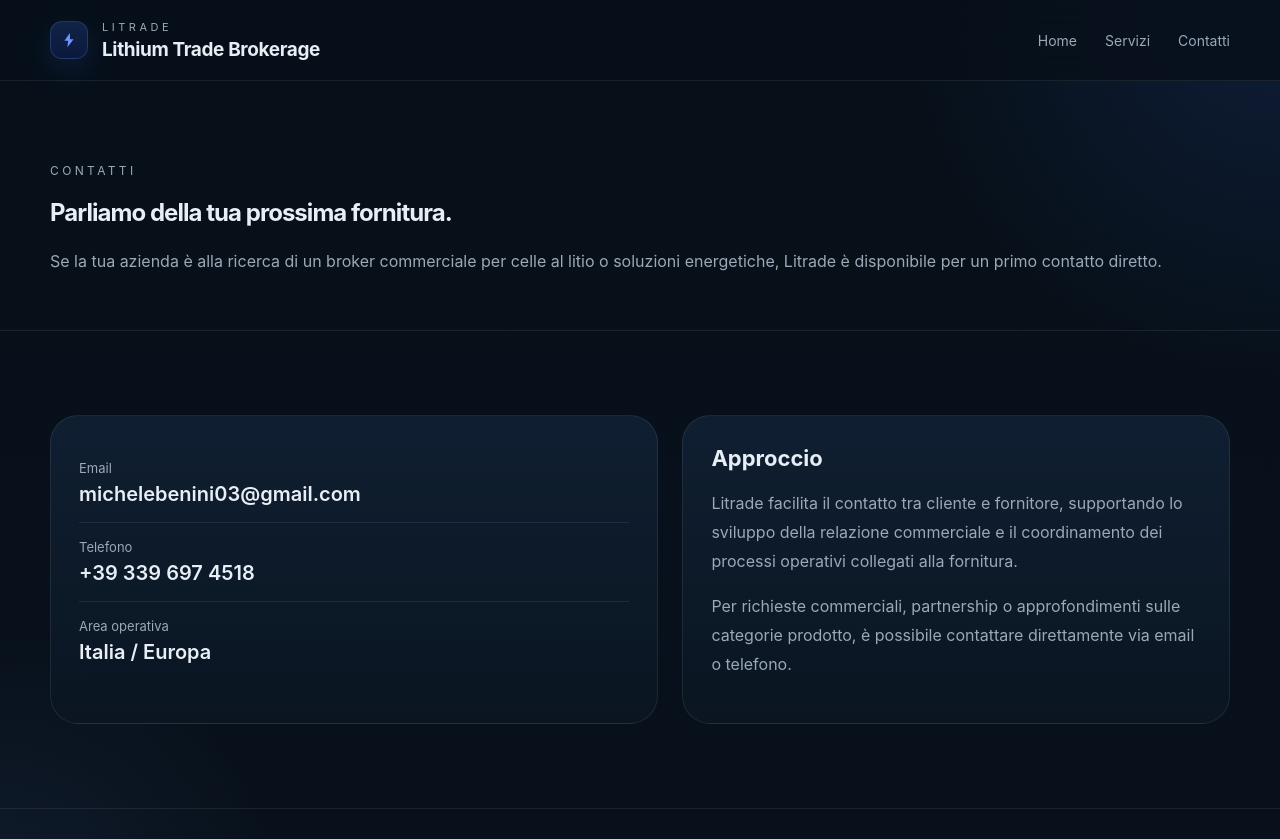
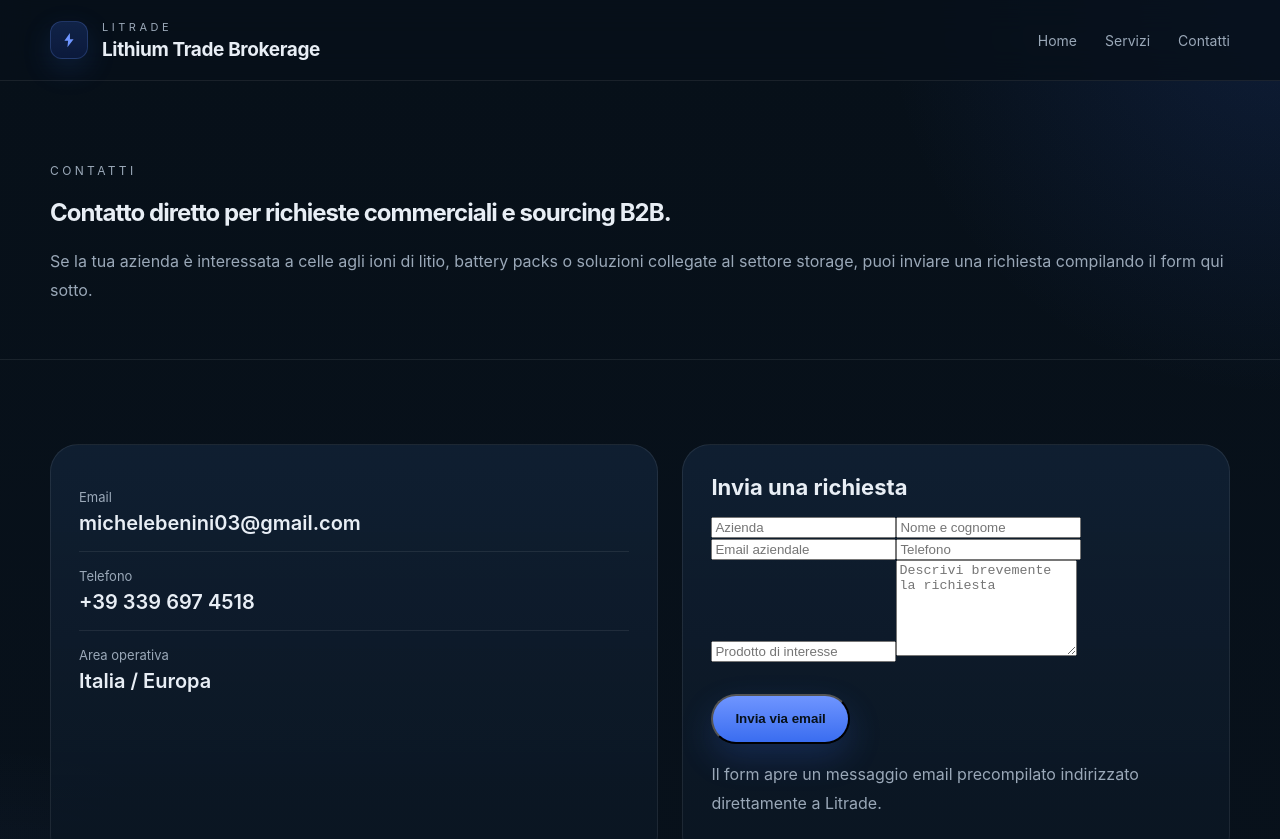
Before and after one commit to LitradeEU/Litrade-site, a Next.js app: page /contatti in a window 1280 px wide. Shown: the top 839 px of the page. Built offline with nearby package versions, Linux system fonts and the light colour scheme.

Commit message:
Update contatti.js

```diff
--- a/pages/contatti.js
+++ b/pages/contatti.js
@@ -1,15 +1,51 @@
+import { useState } from "react";
 import Layout from "../components/Layout";
 
 export default function Contatti() {
+  const [form, setForm] = useState({
+    company: "",
+    name: "",
+    email: "",
+    phone: "",
+    interest: "",
+    message: "",
+  });
+
+  const handleChange = (e) => {
+    const { name, value } = e.target;
+    setForm((prev) => ({ ...prev, [name]: value }));
+  };
+
+  const buildMailto = () => {
+    const subject = encodeURIComponent(`Richiesta contatto sito Litrade - ${form.company || form.name || "Azienda"}`);
+    const body = encodeURIComponent(
+      `Azienda: ${form.company}
+` +
+      `Nome: ${form.name}
+` +
+      `Email: ${form.email}
+` +
+      `Telefono: ${form.phone}
+` +
+      `Interesse: ${form.interest}
+
+` +
+      `Messaggio:
+${form.message}`
+    );
+
+    window.location.href = `mailto:michelebenini03@gmail.com?subject=${subject}&body=${body}`;
+  };
+
   return (
     <Layout>
       <section className="page-hero">
         <div className="container">
           <div className="eyebrow">Contatti</div>
-          <h1>Parliamo della tua prossima fornitura.</h1>
+          <h1>Contatto diretto per richieste commerciali e sourcing B2B.</h1>
           <p>
-            Se la tua azienda è alla ricerca di un broker commerciale per celle al litio o soluzioni energetiche,
-            Litrade è disponibile per un primo contatto diretto.
+            Se la tua azienda è interessata a celle agli ioni di litio, battery packs o soluzioni collegate al settore storage,
+            puoi inviare una richiesta compilando il form qui sotto.
           </p>
         </div>
       </section>
@@ -31,14 +67,21 @@ export default function Contatti() {
             </div>
           </div>
 
-          <div className="card">
-            <h3>Approccio</h3>
-            <p>
-              Litrade facilita il contatto tra cliente e fornitore, supportando lo sviluppo della relazione commerciale
-              e il coordinamento dei processi operativi collegati alla fornitura.
-            </p>
+          <div className="card form-card">
+            <h3>Invia una richiesta</h3>
+            <div className="form-grid">
+              <input name="company" placeholder="Azienda" value={form.company} onChange={handleChange} />
+              <input name="name" placeholder="Nome e cognome" value={form.name} onChange={handleChange} />
+              <input name="email" placeholder="Email aziendale" value={form.email} onChange={handleChange} />
+              <input name="phone" placeholder="Telefono" value={form.phone} onChange={handleChange} />
+              <input name="interest" placeholder="Prodotto di interesse" value={form.interest} onChange={handleChange} className="full" />
+              <textarea name="message" placeholder="Descrivi brevemente la richiesta" value={form.message} onChange={handleChange} className="full" rows="6" />
+            </div>
+            <div className="actions">
+              <button type="button" className="btn-primary button-reset" onClick={buildMailto}>Invia via email</button>
+            </div>
             <p className="grid-note">
-              Per richieste commerciali, partnership o approfondimenti sulle categorie prodotto, è possibile contattare direttamente via email o telefono.
+              Il form apre un messaggio email precompilato indirizzato direttamente a Litrade.
             </p>
           </div>
         </div>
```
